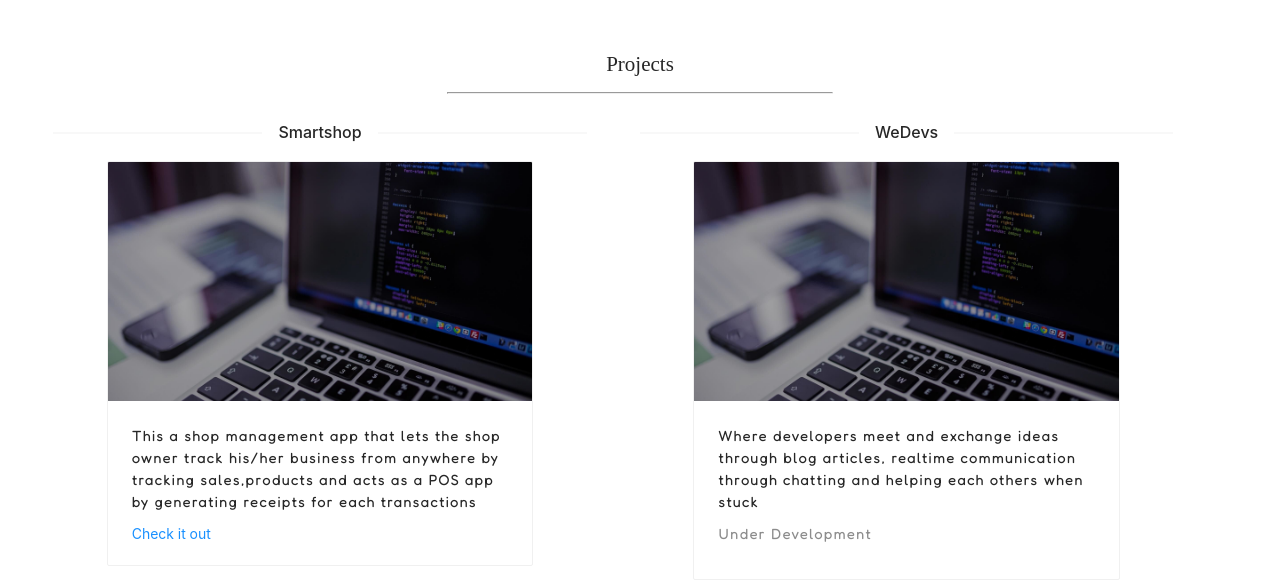
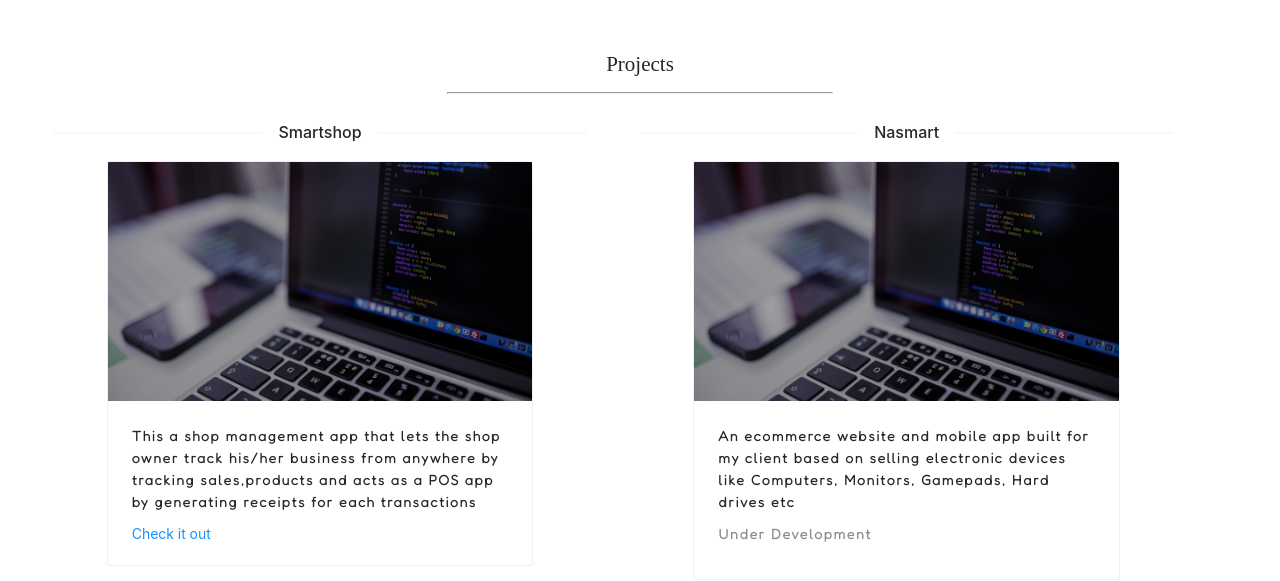
Before and after one commit to mrshanas/portfolio, a React (Create React App) app: page / in a window 1280 px wide. Shown: the part 1820-2401 px from the top of the page. Built offline with nearby package versions, Linux system fonts and the light colour scheme; a web font is replaced by a local one.

Commit message:
Update Projects.js

```diff
--- a/src/components/Projects/Projects.js
+++ b/src/components/Projects/Projects.js
@@ -9,7 +9,7 @@ const Projects = () => {
     "This a shop management app that lets the shop owner track his/her business from anywhere by tracking sales,products and acts as a POS app by generating receipts for each transactions";
 
   const WeDevs =
-    "Where developers meet and exchange ideas through blog articles, realtime communication through chatting and helping each others when stuck";
+    "An ecommerce website and mobile app built for my client based on selling electronic devices like Computers, Monitors, Gamepads, Hard drives etc";
 
   return (
     <motion.section
@@ -42,7 +42,7 @@ const Projects = () => {
           </Card>
         </Col>
         <Col md={{ span: 10, offset: 1 }} xs={{ span: 20, offset: 2 }}>
-          <Divider>WeDevs</Divider>
+          <Divider>Nasmart</Divider>
           <Card
             hoverable={true}
             className="project-card"
```
